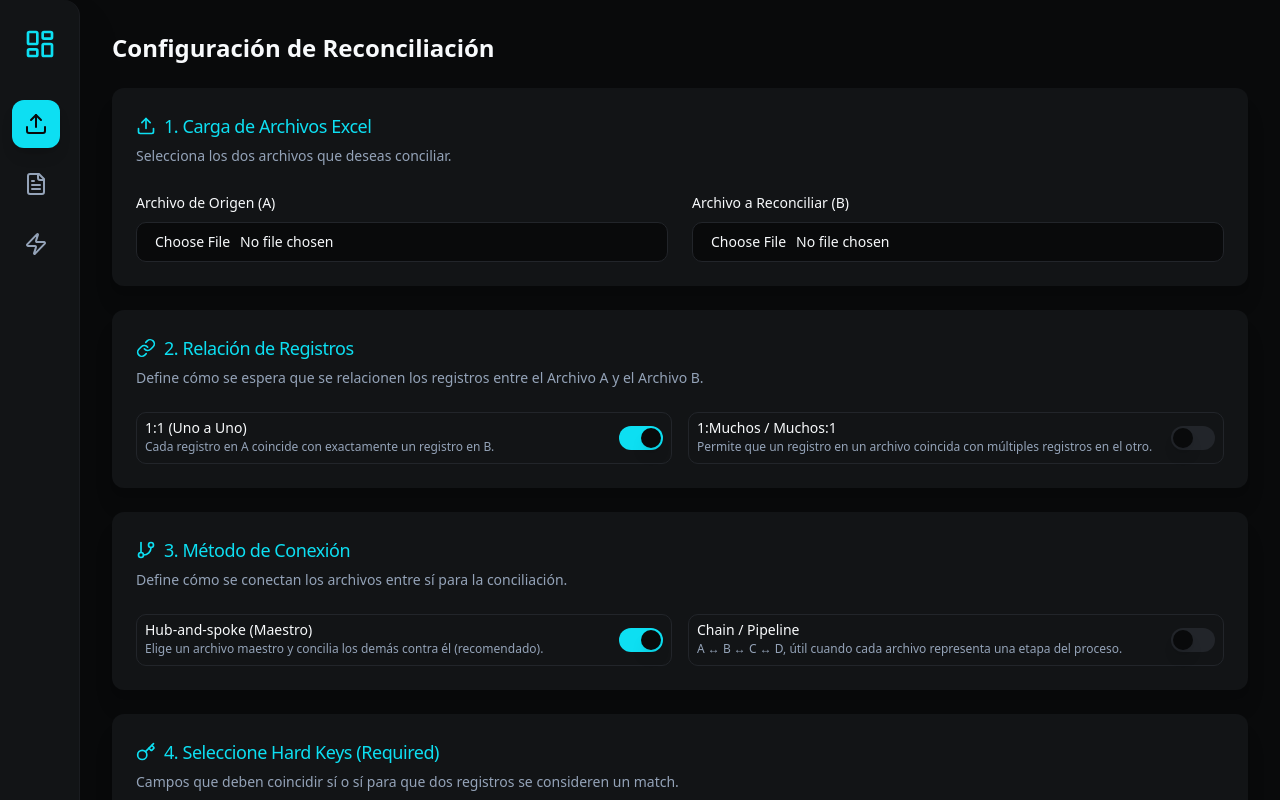
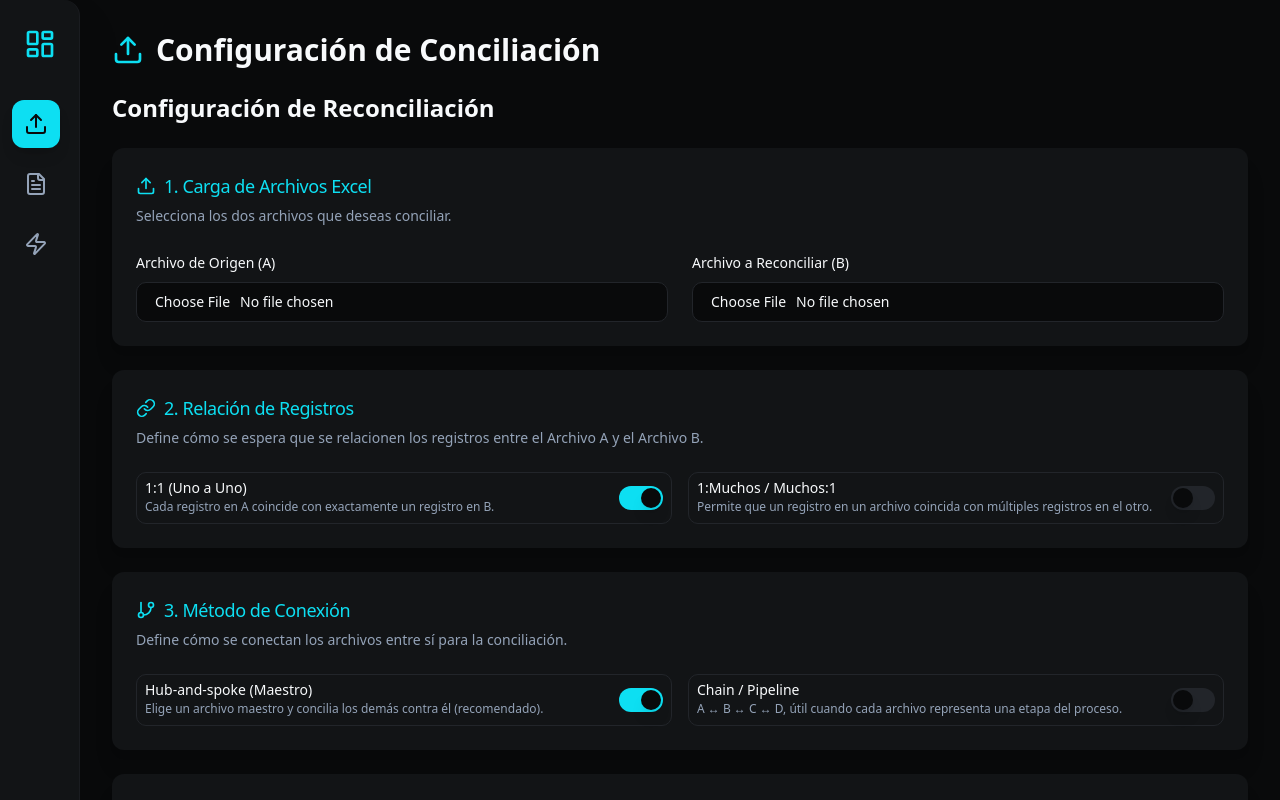
Before and after one commit to JuanLinarez/radiant-puffin-blink, a React (Vite) app: page / in a window 1280 px wide. Shown: the top 800 px of the page. Built offline with nearby package versions, Linux system fonts and the light colour scheme.

Commit message:
[dyad] Añadiendo un encabezado a la página de configuración principal. - wrote 1 file(s)

```diff
--- a/src/pages/Index.tsx
+++ b/src/pages/Index.tsx
@@ -1,10 +1,17 @@
 import ReconciliationSetup from "@/components/ReconciliationSetup";
 import { MadeWithDyad } from "@/components/made-with-dyad";
 import AppLayout from "@/components/AppLayout";
+import { Upload } from "lucide-react";
 
 const Index = () => {
   return (
     <AppLayout>
+      <header className="flex items-center gap-3 mb-6">
+        <Upload className="w-8 h-8 text-primary" />
+        <h1 className="text-3xl font-bold text-foreground">
+          Configuración de Conciliación
+        </h1>
+      </header>
       <ReconciliationSetup />
       <MadeWithDyad />
     </AppLayout>
```
